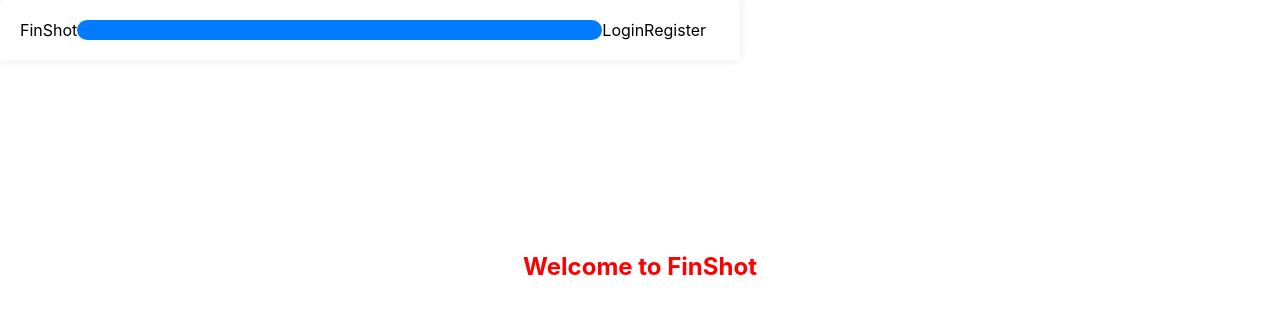
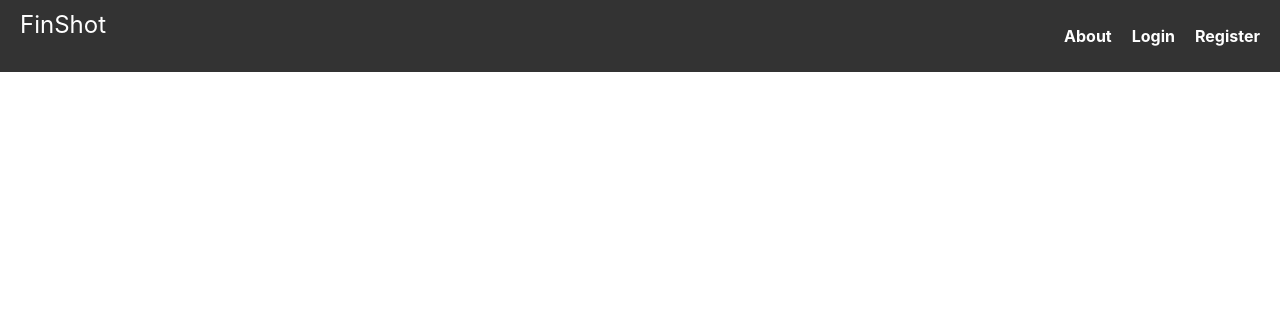
Before and after one commit to pr-atha-m/onlineBankingTeam5, a React (Create React App) app in the folder frontend/: page / in a window 1280 px wide. Shown: the top 314 px of the page. Built offline with nearby package versions, Linux system fonts and the light colour scheme.

Commit message:
Added home Page

```diff
--- a/frontend/src/App.js
+++ b/frontend/src/App.js
@@ -6,6 +6,7 @@
 import { BrowserRouter as Router, Routes, Route } from "react-router-dom";
 import { useState } from "react";
 import Forgot from "./components/Forgot";
+import Dashboard from "./components/Dashboard";
 
 function App() {
 
@@ -33,7 +34,7 @@
           ></Route>
 
           <Route path="/signup" element={<Register />}></Route>
-
+          <Route path="/dashboard" element={<Dashboard />}></Route>
           <Route
             path="/forgotpassword"
             element={<Forgot/>}>
--- /dev/null
+++ b/frontend/src/components/Dashboard.js
@@ -0,0 +1,32 @@
+import React from 'react'
+import "./Styles/Home.css";
+
+const Dashboard = () => {
+  return (
+    <>
+    <nav className='navbar'>
+      <div className = "logo">Dashboard</div>
+
+      <ul className='nav-links'>
+        <li><a href='/services'>Services</a></li>
+        <li><a href='/netbanking'>Net banking</a></li>
+        <li><a href='/'>Logout</a></li>
+
+
+      </ul>
+
+
+    </nav>
+
+
+<section>
+    <div className='home-title'>
+        <h1>Welcome to FinShot</h1>
+        </div>
+</section>
+
+</>
+  )
+}
+
+export default Dashboard
--- a/frontend/src/components/Home.js
+++ b/frontend/src/components/Home.js
@@ -1,31 +1,30 @@
-import Container from 'react-bootstrap/Container';
-import Nav from 'react-bootstrap/Nav';
-import Navbar from 'react-bootstrap/Navbar';
-import "./Styles/Home.css"
-import NavDropdown from 'react-bootstrap/NavDropdown';
+
+import React from "react";
+import "./Styles/Home.css";
 function Home() {
   return (
     <>
-    <Navbar expand="lg" className="bg-body-tertiary">
-      <Container>
-        <Navbar.Brand href="#home">FinShot</Navbar.Brand>
-        <Navbar.Toggle aria-controls="basic-navbar-nav" />
-        <Navbar.Collapse id="basic-navbar-nav">
-          <Nav className="me-auto">
-            <Nav.Link href="/login">Login</Nav.Link>
-            <Nav.Link href="/signup">Register</Nav.Link>
+    <nav className='navbar'>
+      <div className = "logo">FinShot</div>
 
-          </Nav>
-        </Navbar.Collapse>
-      </Container>
-    </Navbar>
+      <ul className='nav-links'>
+      <li><a href='/about'>About</a></li>
+        <li><a href='/login'>Login</a></li>
+        <li><a href='/signup'>Register</a></li>
 
 
+
+      </ul>
+
+
+    </nav>
+
+{/*
 <section>
     <div className='home-title'>
         <h1>Welcome to FinShot</h1>
         </div>
-</section>
+</section> */}
 
 </>
   );
--- a/frontend/src/components/Login.js
+++ b/frontend/src/components/Login.js
@@ -72,7 +72,7 @@
         else{ alert(resp.message);
         }
         setUserState(resp.user);
-        navigate("/", { replace: true });;
+        navigate("/dashboard", { replace: true });;
 
       });
 
--- a/frontend/src/components/Styles/Home.css
+++ b/frontend/src/components/Styles/Home.css
@@ -1,6 +1,30 @@
-.home-title{
-    text-align: center;
-    align-items: center;
-    color: red;
-    margin-top: 15%;
+.navbar{
+    display: flex;
+    justify-content: space-between;
+    align-self:center;
+    background-color: #333;
+    color: white;
+    padding: 10px 20px;
 }
+
+.logo{
+    font-size: 24px;
+
+}
+
+.nav-links{
+    list-style: none;
+    display: flex;
+    gap:20px;
+}
+
+
+.nav-links li a{
+    text-decoration: none;
+    color: white;
+    font-weight: bold;
+}
+
+.nav-links li a:hover{
+    text-decoration: underline;
+}
```
